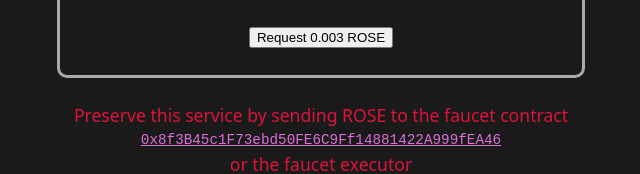
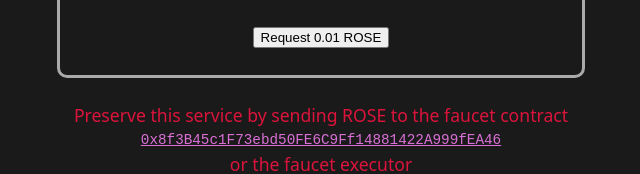
Before and after one commit to nhynes/rose.supply, a plain HTML site: page app/index.html in a window 1280 px wide. Shown: the part 490-664 px from the top of the page, 319-959 px from the left. Drawn offline with Linux system fonts and the light colour scheme.

Commit message:
app: bump sapphire payout to 0.01

```diff
--- a/app/index.html
+++ b/app/index.html
@@ -36,7 +36,7 @@
         if (net === 'sapphire') {
           addr = '0x8f3B45c1F73ebd50FE6C9Ff14881422A999fEA46';
           link = `https://explorer.oasis.io/mainnet/sapphire/address/${addr}`;
-          amount = '0.003';
+          amount = '0.01';
         } else {
           addr = '0xA3ACe1150C4A437c6641B9d353123B3d513264b7';
           link = `https://explorer.oasis.io/mainnet/emerald/address/${addr}`;
```
